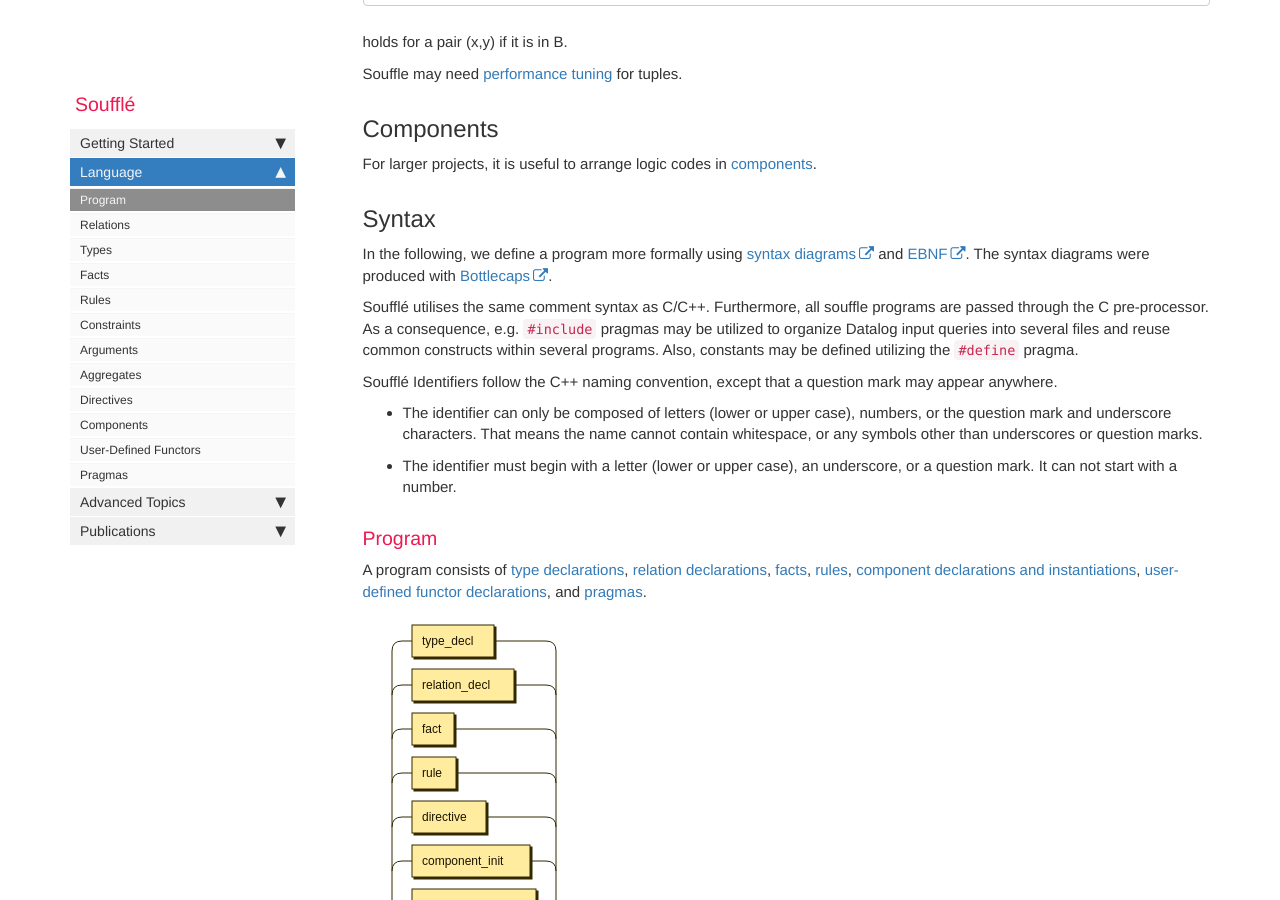
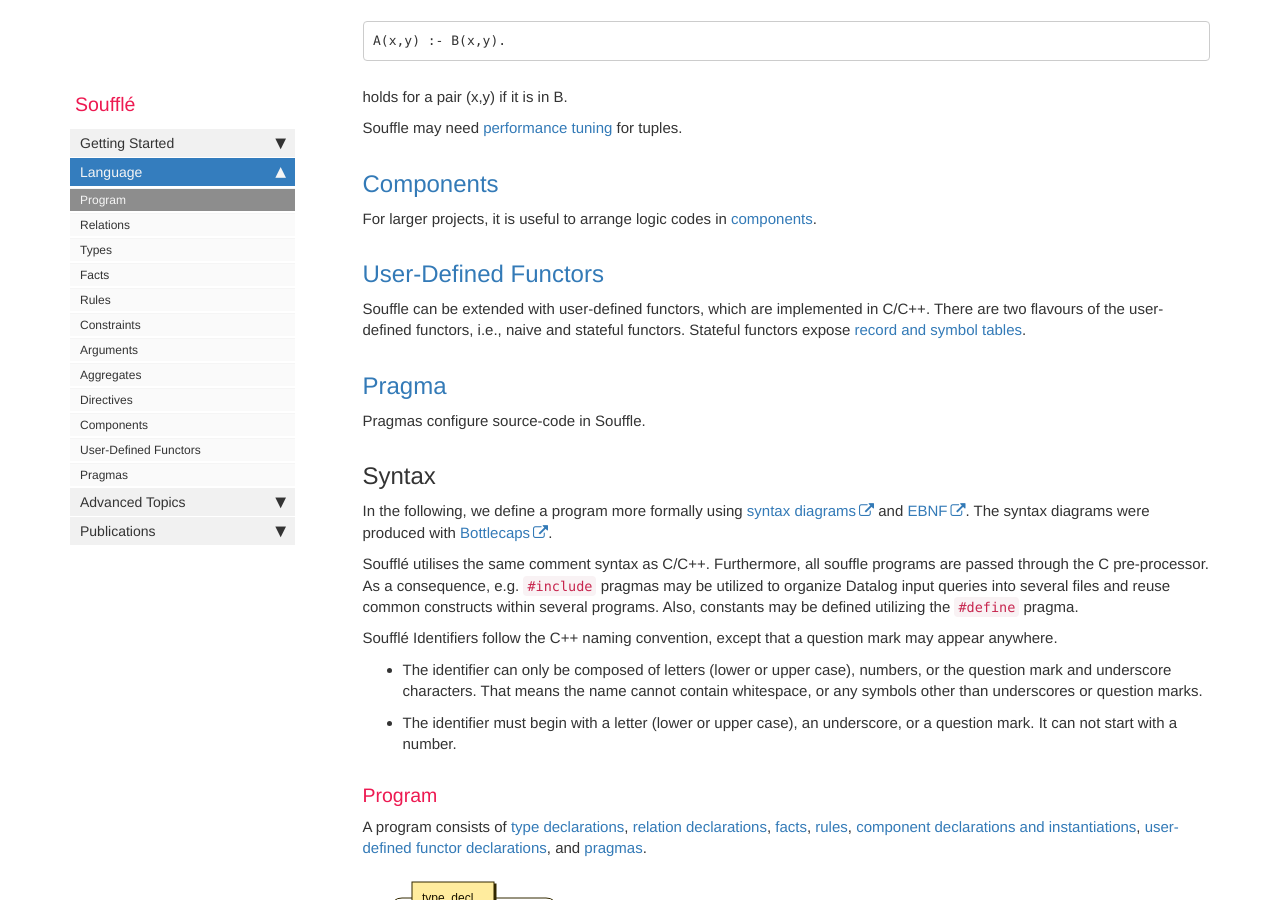
Before and after one commit to souffle-lang/souffle-lang.github.io, a Jekyll site: the page built from pages/docs/programs.md, in a window 1280 px wide and 900 px high, scrolled down 1679 px. Built offline with Jekyll 4.4.1, drawn with Linux system fonts in a browser that asks for light colours; comment, search, counter and statistics services are not loaded; some of the changed text lies outside the part shown.

Commit message:
Update programs.md

````diff
--- a/pages/docs/programs.md
+++ b/pages/docs/programs.md
@@ -40,7 +40,7 @@ Several queries may show up in the program. For example, by adding the directive
 the relation ```A``` is queried at the end of execution as well. The locations of the facts,
 rules, and queries (i.e., output directives) in the source code are irrelevant.
 
-## Relations
+## [Relations](relations)
 
 Soufflé requires the declaration of relations. A relation is a set
 of ordered tuples (x<sub>1</sub>, ..., x<sub>k</sub>) where each
@@ -60,13 +60,13 @@ In the above example, the type is a number.
 The type-checker of Soufflé will infer the type of variables in rules where name bindings in clauses are correct at compile time.
 The details of the type system are covered below.
 
-## Types
+## [Types](types)
 
 Souffle utilises a typed Datalog dialect to conduct static checks enabling the early detection of errors in Datalog query specifications. Each attribute of involved relations has to be typed. Based on those, Souffle attempts to deduce a type for all terms within all the Horn clauses within a given Datalog program. In case no type can be deduced for some terms, a typing error is reported -- indicating a likely inconsistency in the query specification.
 
 There are four primitive types in Souffle, i.e., `symbol`, `number`, `unsigned`, and `float`.
 
-## Rules
+## [Rules](rules)
 
 Rules are conditional logic statements. A rule starts with a head followed by a body. For example,
 ```
@@ -76,9 +76,18 @@ holds for a pair (x,y) if it is in B.
 
 Souffle may need [performance tuning](tuning) for tuples.
 
-## Components
+## [Components](components)
 
 For larger projects, it is useful to arrange logic codes in [components](components).
+
+
+## [User-Defined Functors](functors)
+
+Souffle can be extended with user-defined functors, which are implemented in C/C++. There are two flavours of the user-defined functors, i.e., naive and stateful functors. Stateful functors expose [record and symbol tables](implementation).
+
+## [Pragma](pragmas)
+
+Pragmas configure source-code in Souffle.
 
 ## Syntax
 In the following, we define a program more formally using [syntax diagrams](https://en.wikipedia.org/wiki/Syntax_diagram) and [EBNF](https://en.wikipedia.org/wiki/Extended_Backus–Naur_form). The syntax diagrams were produced with [Bottlecaps](https://www.bottlecaps.de/rr/ui).
````
